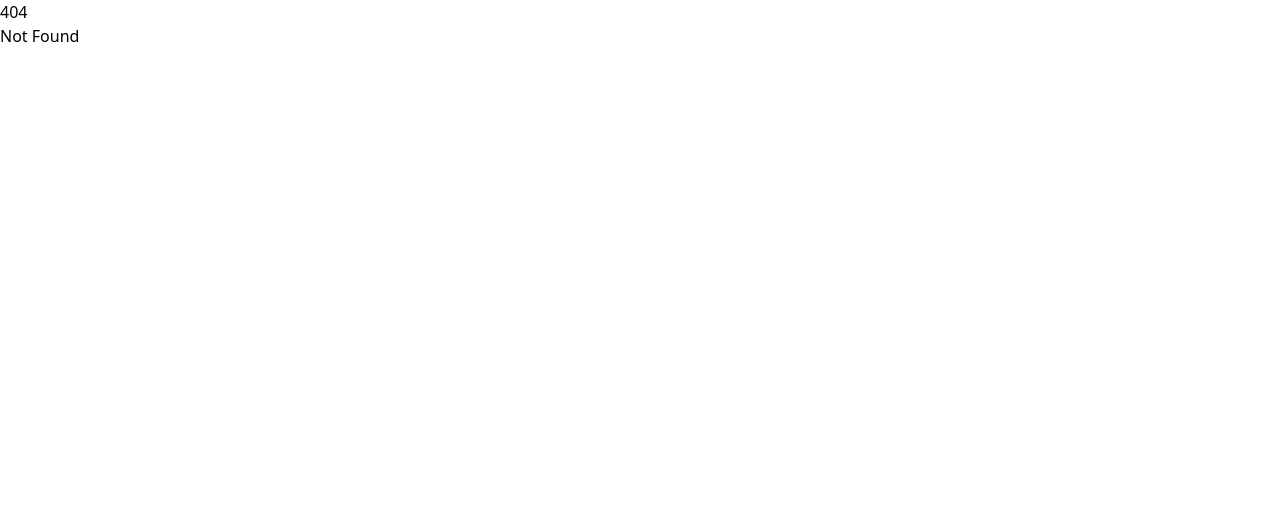
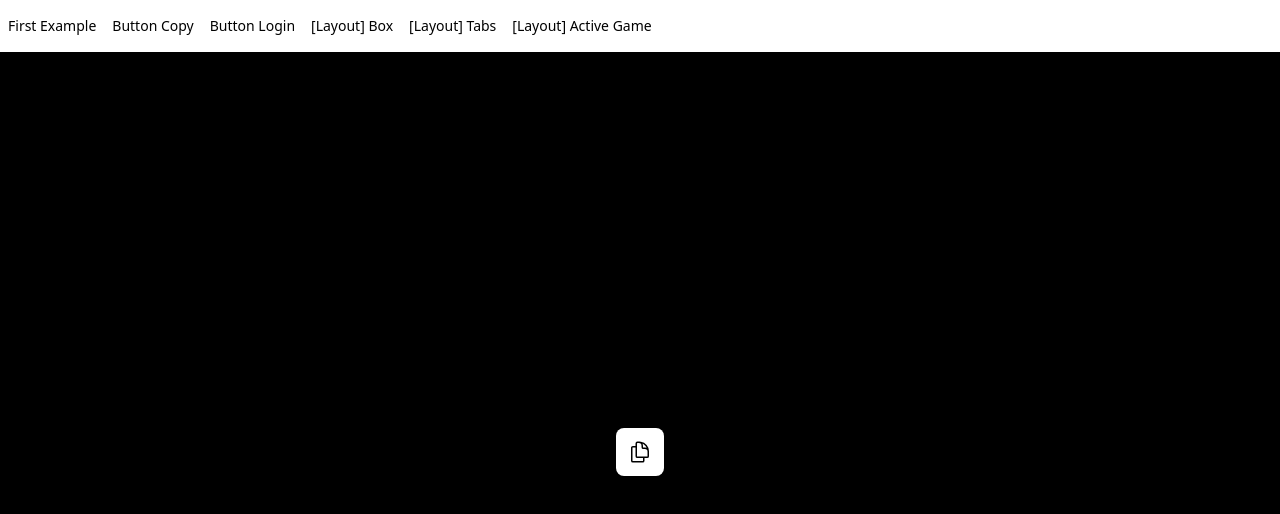
Before and after one commit to candidosales/animations, a SvelteKit app: page /button-copy in a window 1280 px wide. Before the commit this address had no page. Shown: the top 514 px of the page. Built offline with nearby package versions, Linux system fonts and the light colour scheme.

Commit message:
organize the presentations

```diff
--- a/src/components/Panel.svelte
+++ b/src/components/Panel.svelte
@@ -5,6 +5,7 @@
 	import LayoutTabs from './LayoutTabs.svelte';
 	import LayoutBox from './LayoutBox.svelte';
 	import LayoutActiveGame from './LayoutActiveGame.svelte';
+	import ResizeHeight from './ResizeHeight.svelte';
 </script>
 
 <div class="wrapper">
@@ -14,6 +15,7 @@
 	<LayoutTabs />
 	<LayoutBox />
 	<LayoutActiveGame />
+	<ResizeHeight />
 </div>
 
 <style lang="postcss">
--- /dev/null
+++ b/src/components/ResizeHeight.svelte
@@ -0,0 +1,50 @@
+<script lang="ts">
+	let showExtraContent = false;
+</script>
+
+<button class="button" on:click={() => (showExtraContent = !showExtraContent)}>
+	Toggle height
+</button>
+<div class="element">
+	<div class="inner">
+		<h1>Fake Family Drawer</h1>
+		<p>This is a fake family drawer. Animating height is tricky, but satisfying when it works.</p>
+		{#if showExtraContent}
+			<p>
+				This extra content will change the height of the drawer. Some even more content to make the
+				drawer taller and taller and taller...
+			</p>
+		{/if}
+	</div>
+</div>
+
+<style lang="scss">
+	.element {
+		background: white;
+		border-radius: 16px;
+		width: 320px;
+		display: flex;
+		flex-direction: column;
+		gap: 8px;
+		overflow: hidden;
+	}
+
+	.inner {
+		padding: 13px 16px;
+	}
+
+	.element h1 {
+		font-weight: 600;
+	}
+
+	.element p {
+		color: #63635d;
+	}
+
+	.button {
+		background: white;
+		padding: 8px 16px;
+		border-radius: 8px;
+		font-size: 14px;
+	}
+</style>
--- a/src/routes/+layout.svelte
+++ b/src/routes/+layout.svelte
@@ -1,12 +1,57 @@
 <script>
 	import '../app.css';
+
+	const menu = [
+		{
+			href: '/first-example',
+			label: 'First Example'
+		},
+		{
+			href: '/button-copy',
+			label: 'Button Copy'
+		},
+		{
+			href: '/button-login',
+			label: 'Button Login'
+		},
+		{
+			href: '/layout-box',
+			label: '[Layout] Box'
+		},
+		{
+			href: '/layout-tabs',
+			label: '[Layout] Tabs'
+		},
+		{
+			href: '/layout-active-game',
+			label: '[Layout] Active Game'
+		}
+	];
 </script>
 
-<div class="app">
+<div class="flex flex-col">
+	<nav class="rounded-md p-2">
+		<ul class="flex flex-row">
+			{#each menu as item}
+				<li class="py-2 pr-4 text-sm hover:text-blue-500"><a href={item.href}>{item.label}</a></li>
+			{/each}
+		</ul>
+	</nav>
 	<main>
 		<slot></slot>
 	</main>
 </div>
 
-<style>
+<style lang="scss">
+	:global(.wrapper, .wrapper-white) {
+		display: grid;
+		height: 100vh;
+		width: 100vw;
+		place-items: center;
+		background: black;
+	}
+
+	:global(.wrapper-white) {
+		background: white;
+	}
 </style>
--- a/src/routes/+page.svelte
+++ b/src/routes/+page.svelte
@@ -1,5 +1,4 @@
 <script lang="ts">
-	import Panel from '../components/Panel.svelte';
 </script>
 
 <svelte:head>
@@ -7,9 +6,4 @@
 	<meta name="description" content="Animations Lab" />
 </svelte:head>
 
-<section>
-	<Panel />
-</section>
-
-<style>
-</style>
+<slot></slot>
--- /dev/null
+++ b/src/routes/button-copy/+page.svelte
@@ -0,0 +1,7 @@
+<script lang="ts">
+	import ButtonCopy from '../../components/ButtonCopy.svelte';
+</script>
+
+<div class="wrapper">
+	<ButtonCopy />
+</div>
--- /dev/null
+++ b/src/routes/button-login/+page.svelte
@@ -0,0 +1,7 @@
+<script lang="ts">
+	import ButtonLogin from '../../components/ButtonLogin.svelte';
+</script>
+
+<div class="wrapper">
+	<ButtonLogin />
+</div>
--- /dev/null
+++ b/src/routes/first-example/+page.svelte
@@ -0,0 +1,7 @@
+<script lang="ts">
+	import FirstExample from '../../components/FirstExample.svelte';
+</script>
+
+<div class="wrapper">
+	<FirstExample />
+</div>
--- /dev/null
+++ b/src/routes/layout-active-game/+page.svelte
@@ -0,0 +1,7 @@
+<script lang="ts">
+	import LayoutActiveGame from '../../components/LayoutActiveGame.svelte';
+</script>
+
+<div class="wrapper-white">
+	<LayoutActiveGame />
+</div>
--- /dev/null
+++ b/src/routes/layout-box/+page.svelte
@@ -0,0 +1,7 @@
+<script lang="ts">
+	import LayoutBox from '../../components/LayoutBox.svelte';
+</script>
+
+<div class="wrapper">
+	<LayoutBox />
+</div>
--- /dev/null
+++ b/src/routes/layout-tabs/+page.svelte
@@ -0,0 +1,7 @@
+<script lang="ts">
+	import LayoutTabs from '../../components/LayoutTabs.svelte';
+</script>
+
+<div class="wrapper-white">
+	<LayoutTabs />
+</div>
```
Also changed, not shown: 1 other file (tests, documents, lock files or other folders).
